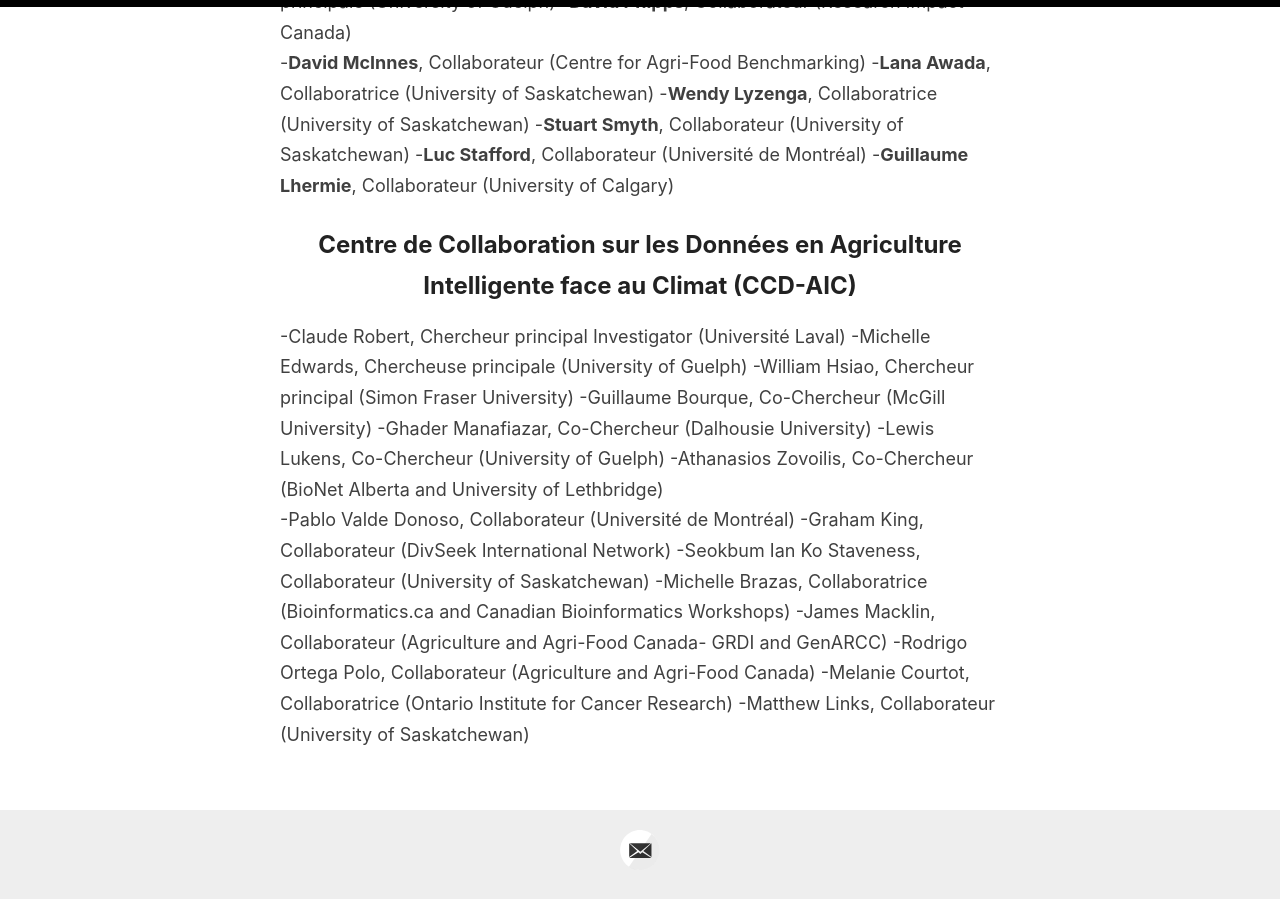
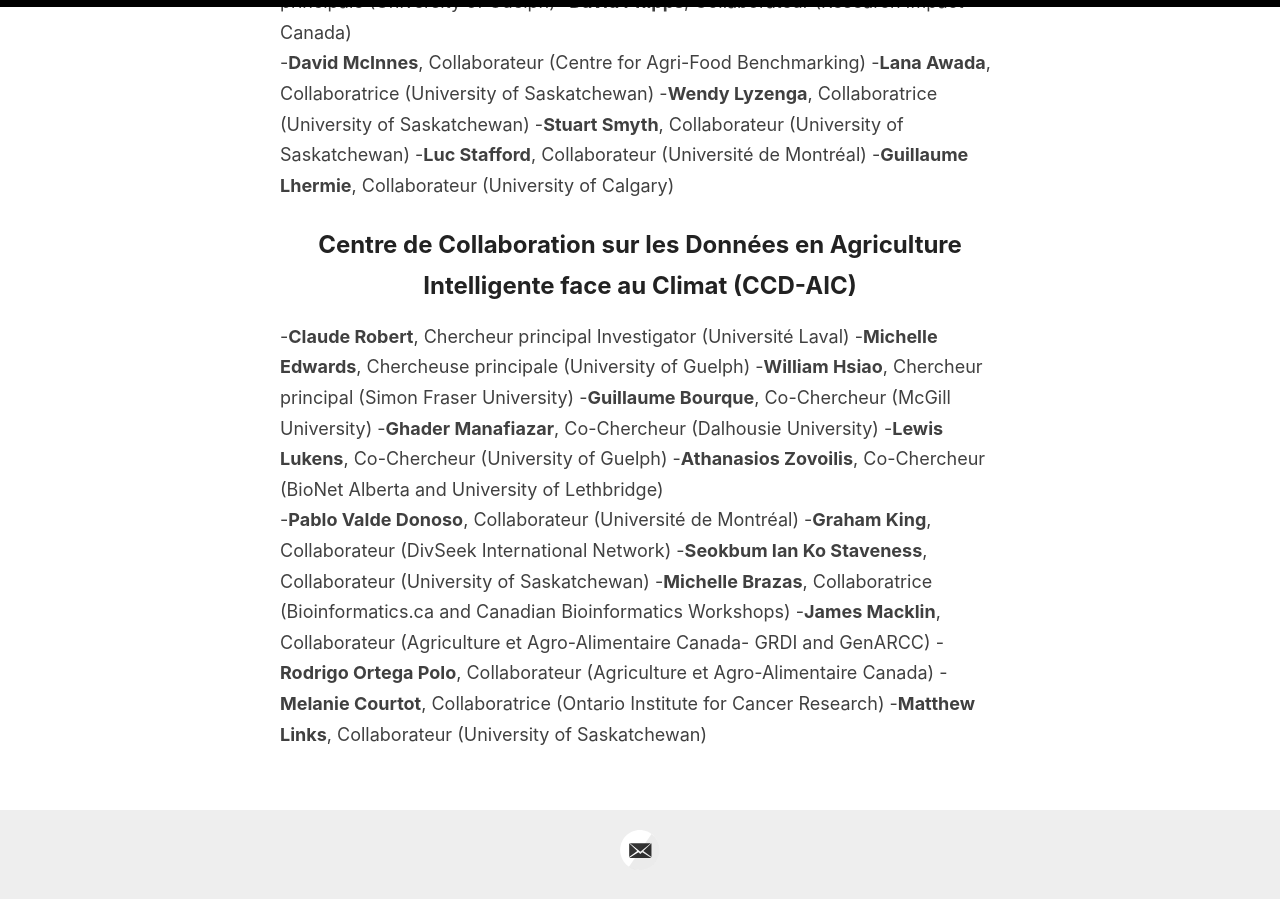
Before and after one commit to ClimateSmartAg/ClimateSmartAg-website-fr, a Jekyll site: the page built from _pages/team.md, in a window 1280 px wide and 900 px high, scrolled down 578 px. Built offline with Jekyll 4.4.1, drawn with Linux system fonts in a browser that asks for light colours; some of the changed text lies outside the part shown.

Commit message:
Update team.md

```diff
--- a/_pages/team.md
+++ b/_pages/team.md
@@ -22,18 +21,18 @@
 
 ## Centre de Collaboration sur les Données en Agriculture Intelligente face au Climat (CCD-AIC)
 
--Claude Robert, Chercheur principal Investigator (Université Laval)
--Michelle Edwards, Chercheuse principale (University of Guelph)
--William Hsiao, Chercheur principal (Simon Fraser University)
--Guillaume Bourque, Co-Chercheur (McGill University)
--Ghader Manafiazar, Co-Chercheur (Dalhousie University)
--Lewis Lukens, Co-Chercheur (University of Guelph)
--Athanasios Zovoilis, Co-Chercheur (BioNet Alberta and University of Lethbridge)
--Pablo Valde Donoso, Collaborateur (Université de Montréal)
--Graham King, Collaborateur (DivSeek International Network)
--Seokbum Ian Ko Staveness, Collaborateur (University of Saskatchewan)
--Michelle Brazas, Collaboratrice (Bioinformatics.ca and Canadian Bioinformatics Workshops)
--James Macklin, Collaborateur (Agriculture and Agri-Food Canada- GRDI and GenARCC)
--Rodrigo Ortega Polo, Collaborateur (Agriculture and Agri-Food Canada)
--Melanie Courtot, Collaboratrice (Ontario Institute for Cancer Research)
--Matthew Links, Collaborateur (University of Saskatchewan)
+-**Claude Robert**, Chercheur principal Investigator (Université Laval)
+-**Michelle Edwards**, Chercheuse principale (University of Guelph)
+-**William Hsiao**, Chercheur principal (Simon Fraser University)
+-**Guillaume Bourque**, Co-Chercheur (McGill University)
+-**Ghader Manafiazar**, Co-Chercheur (Dalhousie University)
+-**Lewis Lukens**, Co-Chercheur (University of Guelph)
+-**Athanasios Zovoilis**, Co-Chercheur (BioNet Alberta and University of Lethbridge)
+-**Pablo Valde Donoso**, Collaborateur (Université de Montréal)
+-**Graham King**, Collaborateur (DivSeek International Network)
+-**Seokbum Ian Ko Staveness**, Collaborateur (University of Saskatchewan)
+-**Michelle Brazas**, Collaboratrice (Bioinformatics.ca and Canadian Bioinformatics Workshops)
+-**James Macklin**, Collaborateur (Agriculture et Agro-Alimentaire Canada- GRDI and GenARCC)
+-**Rodrigo Ortega Polo**, Collaborateur (Agriculture et Agro-Alimentaire Canada)
+-**Melanie Courtot**, Collaboratrice (Ontario Institute for Cancer Research)
+-**Matthew Links**, Collaborateur (University of Saskatchewan)
```
Also changed, not shown: other parts of _pages/team.md (+1 -2 lines).
